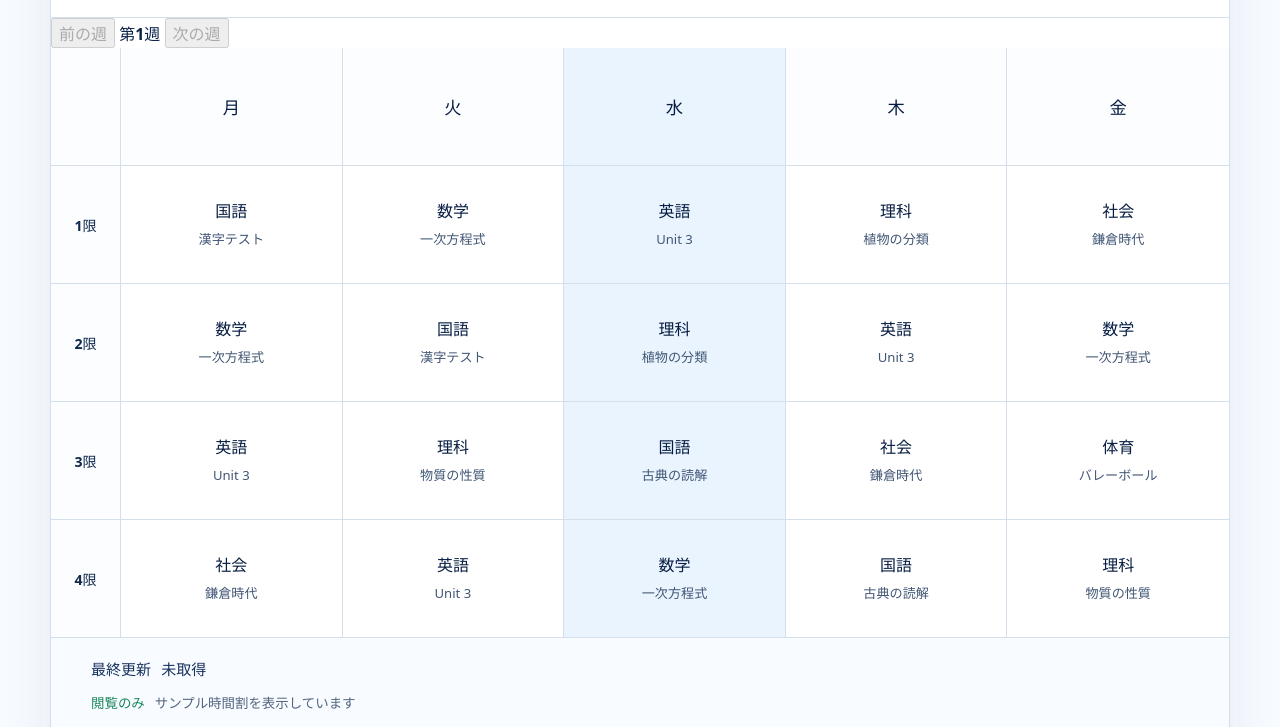
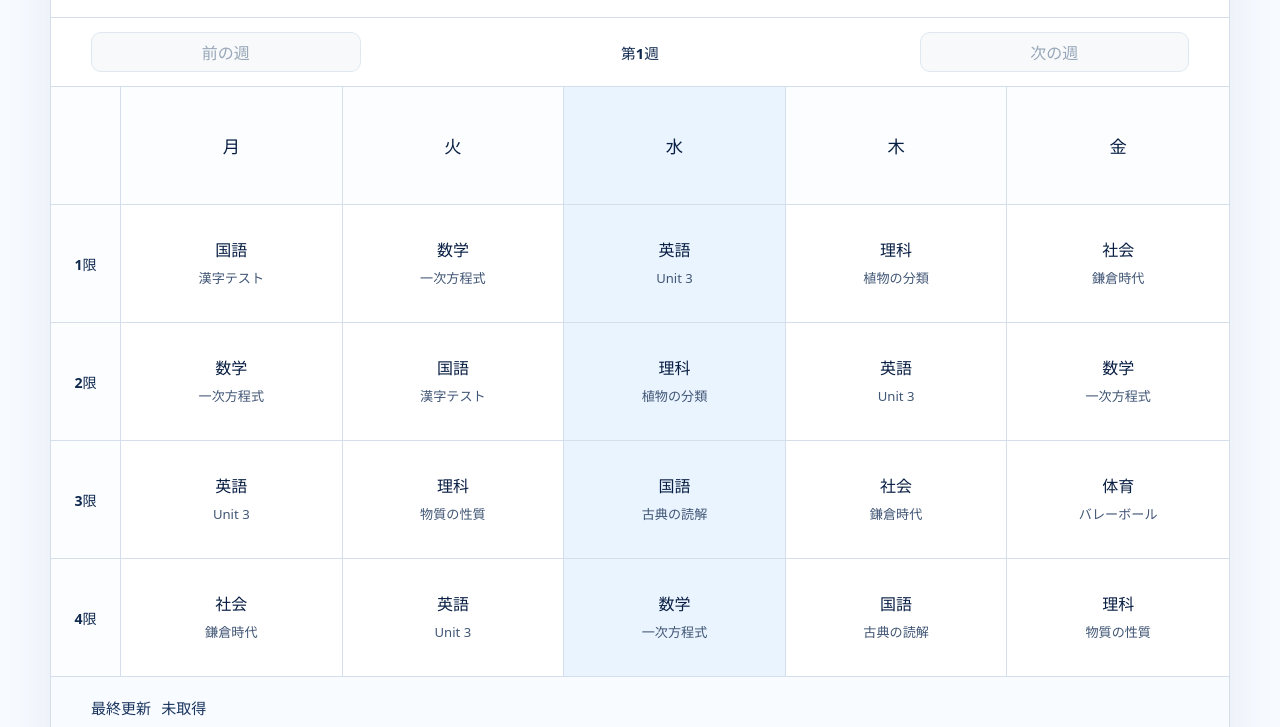
Before and after one commit to kensuke5704/timetable, a website: page index.html in a window 1280 px wide. Shown: the part 140-867 px from the top of the page. Drawn offline with Linux system fonts and the light colour scheme.

Commit message:
Style week navigation controls

```diff
--- a/styles.css
+++ b/styles.css
@@ -123,6 +123,45 @@ h1 {
   background: #fff9e8;
   font-size: 0.9rem;
   line-height: 1.5;
+}
+
+.week-navigation {
+  display: grid;
+  grid-template-columns: minmax(80px, 1fr) minmax(120px, 2fr) minmax(80px, 1fr);
+  align-items: center;
+  gap: 10px;
+  padding: 14px clamp(16px, 4vw, 40px);
+  border-bottom: 1px solid var(--line);
+  text-align: center;
+}
+
+.week-navigation button {
+  min-height: 40px;
+  border: 1px solid #c5d6ea;
+  border-radius: 10px;
+  color: #1d5fac;
+  background: #fff;
+  font-weight: 700;
+  cursor: pointer;
+}
+
+.week-navigation button:hover,
+.week-navigation button:focus-visible {
+  border-color: var(--accent);
+  background: #f0f7ff;
+  outline: none;
+}
+
+.week-navigation button:disabled {
+  color: #98a7b9;
+  border-color: #e0e7ef;
+  background: #f7f9fb;
+  cursor: default;
+}
+
+.week-navigation strong {
+  color: #10294f;
+  font-size: 0.92rem;
 }
 
 .timetable-scroll {
```
